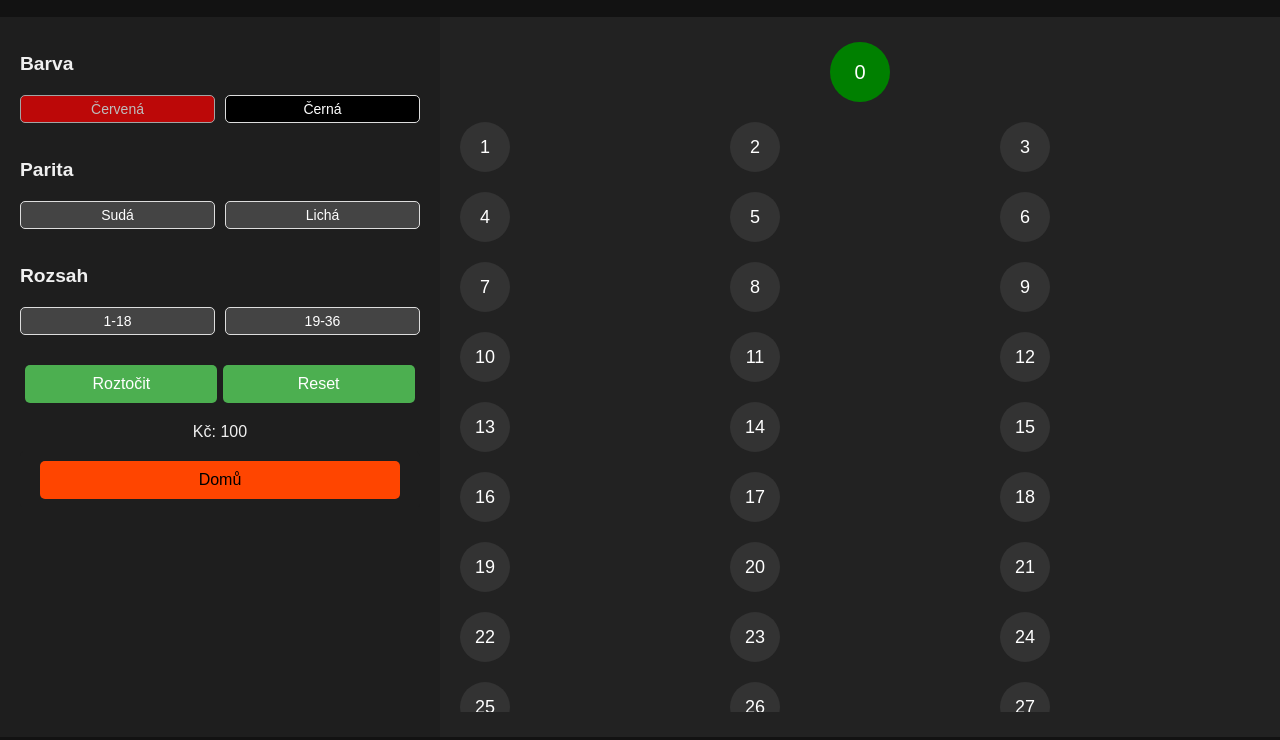
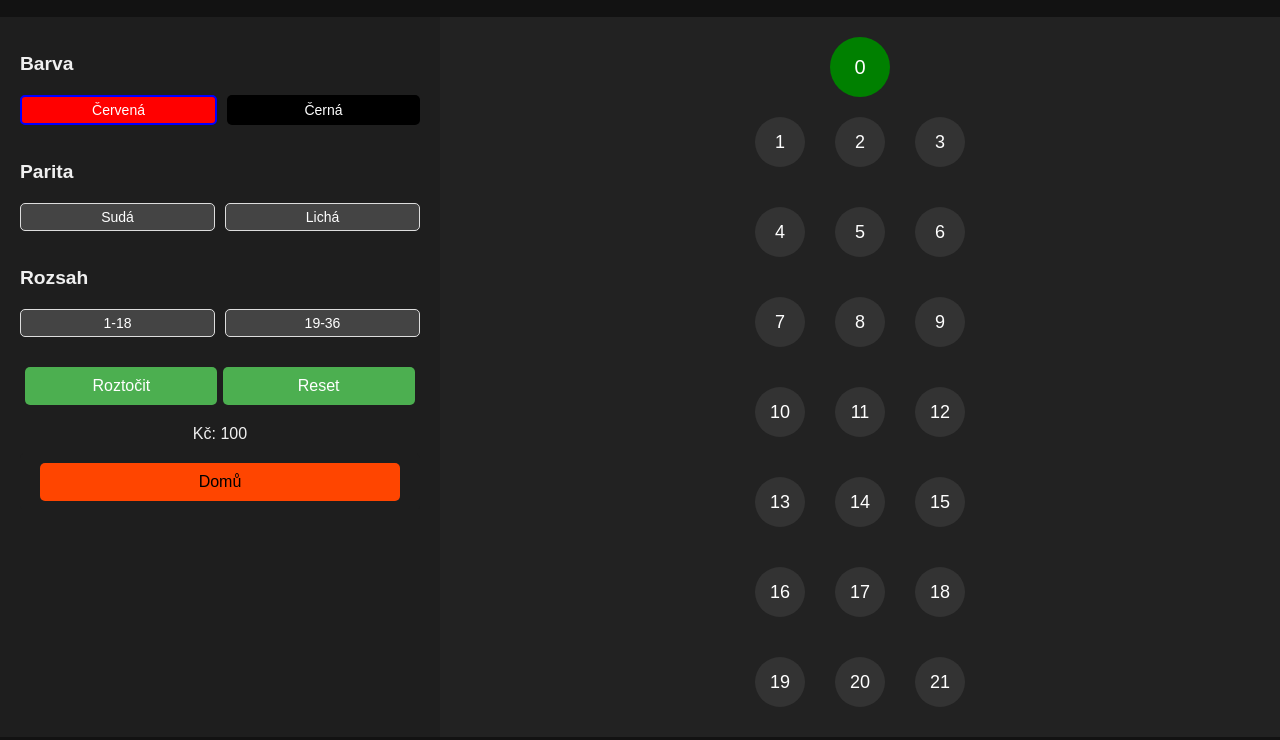
Before and after one commit to H0nzab/hazard_simulation_web, a website: page gambling_html/roulette.html in a window 1280 px wide. Both pictures are taken after a click on the button "Červená". Shown: the part 60-800 px from the top of the page. Drawn offline with Linux system fonts and the light colour scheme.

Commit message:
roulette and slots small fix

```diff
--- a/gambling_css/roulette.css
+++ b/gambling_css/roulette.css
@@ -38,9 +38,8 @@ h1 {
 #right {
   flex: 1;
   display: flex;
-  flex-wrap: wrap;
-  justify-content: center;
-  align-items: flex-start;
+  flex-direction: column; /* Zajištění sloupcového směru */
+  align-items: center; /* Zarovnání nuly na střed */
   padding: 20px;
   background-color: #222;
 }
@@ -62,8 +61,8 @@ h1 {
 
 #left .bet {
   flex: 1;
-  padding: 5px; /* Zmenšené padding */
-  font-size: 14px; /* Zmenšené písmo */
+  padding: 5px;
+  font-size: 14px;
   border: 1px solid #ddd;
   border-radius: 5px;
   cursor: pointer;
@@ -86,13 +85,12 @@ button:hover {
   background-color: #45a049;
 }
 
-/* Styl pro tlačítko Domů */
 .btn a {
   display: block;
-  padding: 10px; /* Upravené padding */
-  font-size: 16px; /* Upravené písmo */
-  background-color: #FF4500; /* Odlišná barva pozadí */
-  color: black; /* Odlišná barva textu */
+  padding: 10px;
+  font-size: 16px;
+  background-color: #FF4500;
+  color: black;
   border-radius: 5px;
   text-align: center;
   text-decoration: none;
@@ -105,7 +103,7 @@ button:hover {
 #zero {
   width: 60px;
   height: 60px;
-  margin: 5px;
+  margin-bottom: 10px; /* Přidána mezera pod nulou */
   background-color: green;
   color: white;
   font-size: 20px;
@@ -117,12 +115,12 @@ button:hover {
 
 #numbers-grid {
   display: grid;
-  grid-template-columns: repeat(3, 1fr); /* 3 columns */
-  gap: 10px;
-  width: 100%;
-  height: 100%;
-  max-height: 75vh; /* Adjusted to fit within the screen */
-  overflow-y: auto; /* allows scrolling for overflow */
+  grid-template-columns: repeat(3, 2fr);
+  justify-items: center; /* Zarovnání čísel pod nulou */
+  gap: 30px;
+  width: auto;
+  max-height: 75vh;
+  overflow-y: auto;
 }
 
 #numbers-grid button {
@@ -158,13 +156,13 @@ button:hover {
 }
 
 #reset, #spin {
-  width: 48%; /* Upravená šířka tlačítek */
+  width: 48%;
 }
 
 #points {
-  text-align: center; /* Zarovnání textu na střed */
+  text-align: center;
 }
 
-#home{
+#home {
   background-color: #1e1e1e;
 }
--- a/gambling_js/roulette.js
+++ b/gambling_js/roulette.js
@@ -44,7 +44,6 @@ document.addEventListener("DOMContentLoaded", () => {
     button.addEventListener("click", () => handleBet(button));
   });
 
-  // Logika pro sázkové tlačítko
   function handleBet(button) {
     const type = button.dataset.type;
     const value = button.dataset.value;
@@ -56,12 +55,15 @@ document.addEventListener("DOMContentLoaded", () => {
       bets.push({ type, value });
     }
 
-    // Zvýraznění aktivního tlačítka
+    // Reset stylů všech tlačítek s daným typem
     document.querySelectorAll(`button[data-type="${type}"], #zero`).forEach(btn => {
-      btn.style.opacity = "1"; // Reset opacity
+      btn.style.border = "none"; // Odstranit rámeček
     });
-    button.style.opacity = "0.7"; // Zvýraznit
+
+    // Přidání modrého rámečku kolem vybraného tlačítka
+    button.style.border = "2px solid blue";
   }
+
 
   // Roztočení rulety
   spinButton.addEventListener("click", () => {
--- a/gambling_js/slots.js
+++ b/gambling_js/slots.js
@@ -43,5 +43,5 @@ function spin() {
 
     // Aktualizuj výstup na stránce
     document.getElementById('result').innerText = `Výhra: ${winPoints} Kč`;
-    document.getElementById('account').innerText = `Stav účtu: ${accountBalance}`;
+    document.getElementById('account').innerText = `${accountBalance}`;
 }
```
